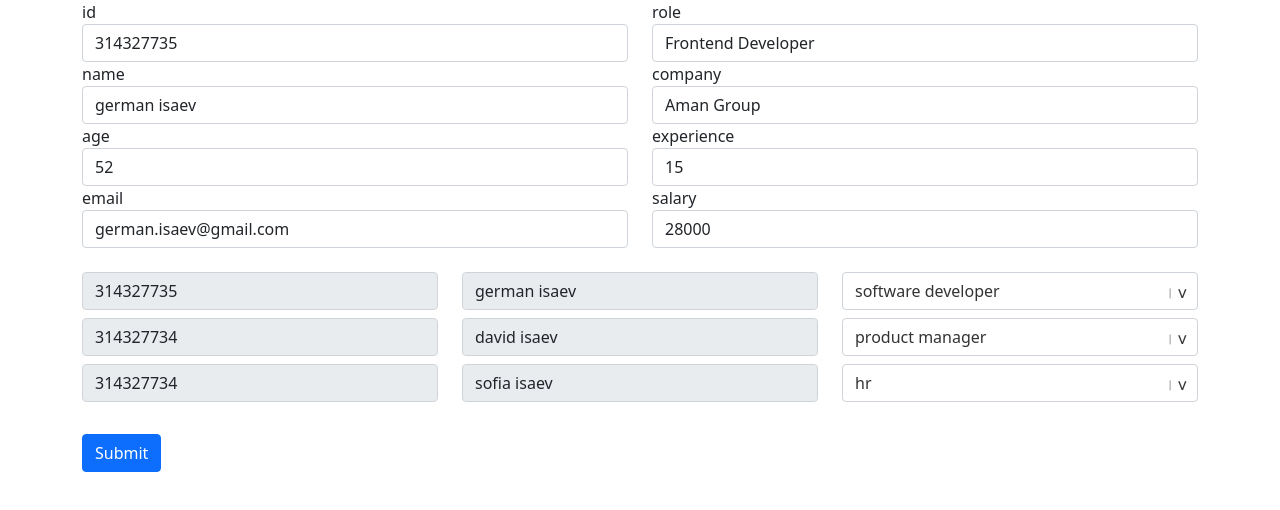
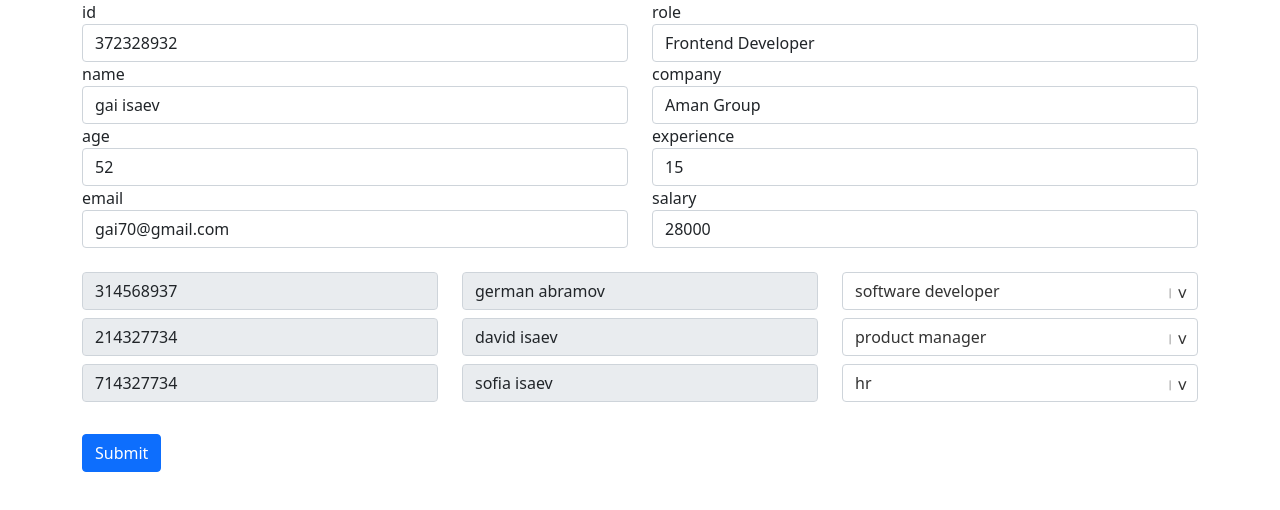
Before and after one commit to germanisaev/ReactiveFormArray, an Angular app: page / in a window 1280 px wide. Shown: the top 510 px of the page. Built offline with nearby package versions, Linux system fonts and the light colour scheme.

Commit message:
Update parent.component.ts

```diff
--- a/src/app/components/parent/parent.component.ts
+++ b/src/app/components/parent/parent.component.ts
@@ -10,10 +10,10 @@ export class ParentComponent implements OnInit {
 
   public data: any = {
     general: {
-      id: '314327735',
-      name: 'german isaev',
+      id: '372328932',
+      name: 'gai isaev',
       age: '52',
-      email: 'german.isaev@gmail.com'
+      email: 'gai70@gmail.com'
     },
     loan: {
       role: 'Frontend Developer',
@@ -23,17 +23,17 @@ export class ParentComponent implements OnInit {
     },
     guarantors: [
       {
-        userid: '314327735',
-        username: 'german isaev',
+        userid: '314568937',
+        username: 'german abramov',
         userrole: '1'
       },
       {
-        userid: '314327734',
+        userid: '214327734',
         username: 'david isaev',
         userrole: '9'
       },
       {
-        userid: '314327734',
+        userid: '714327734',
         username: 'sofia isaev',
         userrole: '10'
       }
```
